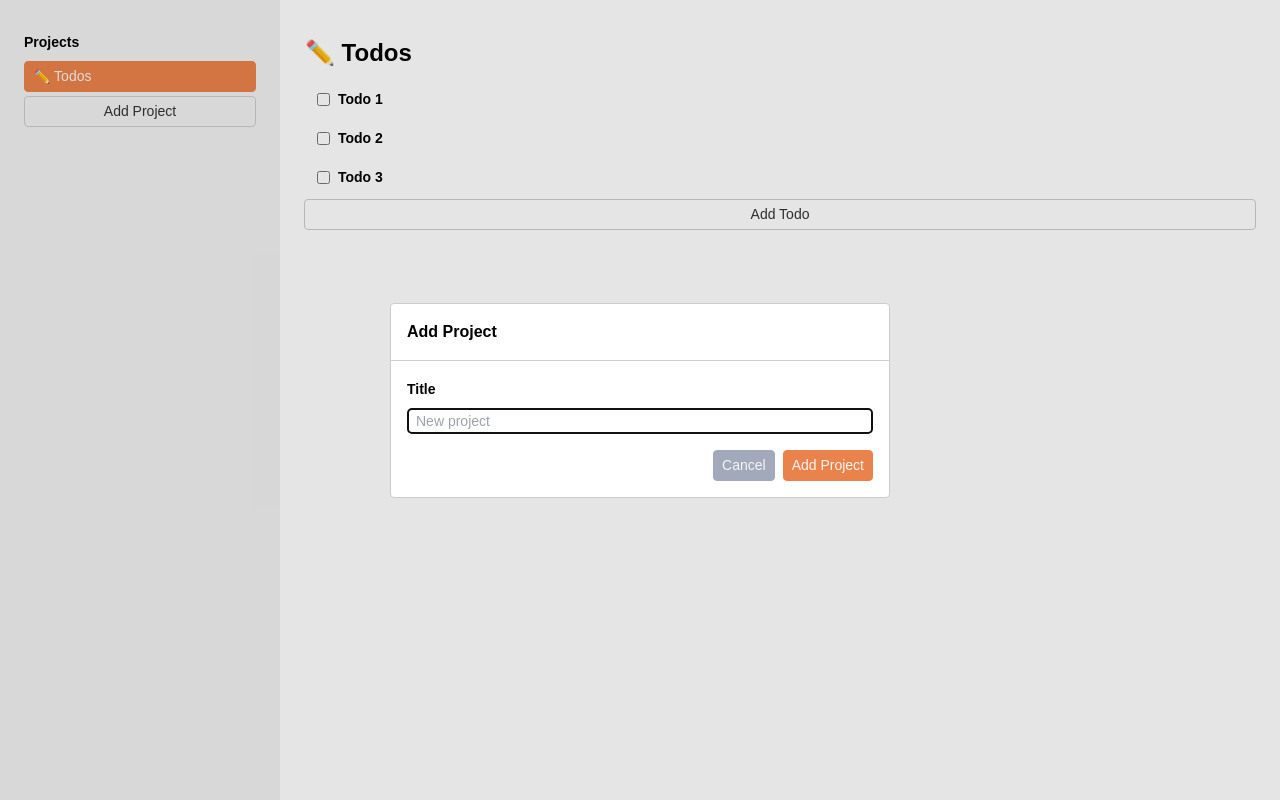
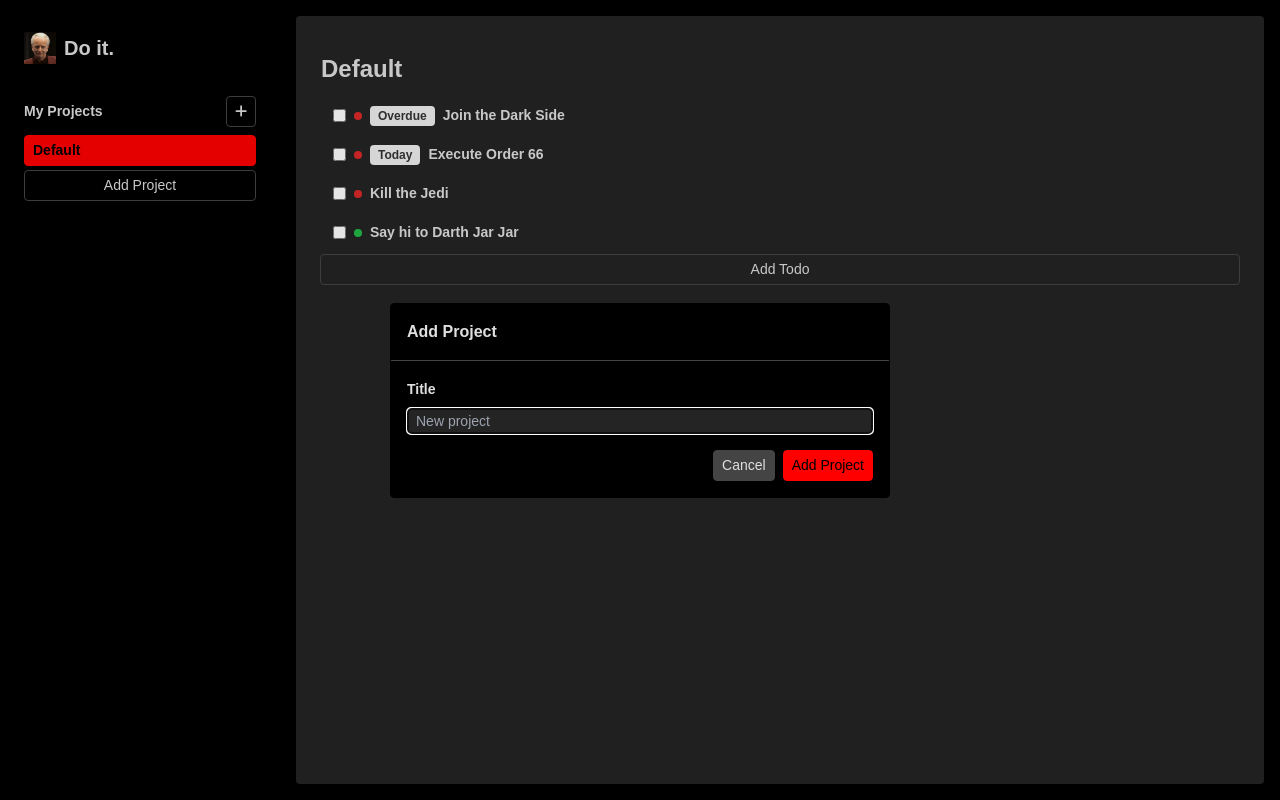
Before and after one commit to dachendev/odin-todo, a website built with webpack: page src/template.html in a window 1280 px wide. Both pictures are taken after a click on the button "Add Project". Built offline with nearby package versions, Linux system fonts and the light colour scheme; a web font is replaced by a local one.

Commit message:
feat: Add sith theme

```diff
--- a/src/index.js
+++ b/src/index.js
@@ -7,6 +7,9 @@ import { createTodo } from './modules/app/todos.js';
 import * as domUtils from './modules/domUtils.js';
 import { loadProjects, storeProjects } from './modules/storageUtils.js';
 import './style.css';
+import Logo from './assets/logo.jpg';
+
+window.APP_NAME = 'Do it.';
 
 function domLoaded() {
     // Load projects from local storage
@@ -21,17 +24,22 @@ function domLoaded() {
         projectManager = createProjectManager({ storeProjects });
 
         // Create default project
-        var defaultProject = createProject({ title: '✏️ Todos' });
+        var defaultProject = createProject({ title: 'Default' });
         projectManager.addProject(defaultProject);
         projectManager.setActiveProject(defaultProject.id);
 
         // Add todos
         defaultProject.addManyTodos([
-            createTodo({ title: 'Todo 1' }),
-            createTodo({ title: 'Todo 2' }),
-            createTodo({ title: 'Todo 3' }),
+            createTodo({ title: 'Join the Dark Side', priority: 'high', dueDate: new Date('2022-01-01') }),
+            createTodo({ title: 'Execute Order 66', priority: 'high', dueDate: new Date().setHours(0, 0, 0, 0) }),
+            createTodo({ title: 'Kill the Jedi', priority: 'high' }),
+            createTodo({ title: 'Say hi to Darth Jar Jar', priority: 'low' }),
         ]);
     }
+
+    // Update head
+    document.title = `${projectManager.getActiveProject().title} - ${window.APP_NAME}`;
+    document.getElementById('logo').src = Logo;
 
     /* Setup DOM */
     // Setup modals
--- a/src/modules/domUtils.js
+++ b/src/modules/domUtils.js
@@ -1,17 +1,19 @@
 import { createProject } from './app/projects.js';
 import { createTodo } from './app/todos.js';
-import { differenceInDays, compareAsc, isThisYear, format as formatDate } from 'date-fns';
+import * as dateFns from 'date-fns';
 
 /* Modals */
 
 export function setupAddProjectModal(projectManager) {
-    var addProjectButton = document.getElementById('add-project-button');
+    var addProjectButtons = document.querySelectorAll('.add-project-button');
     var addProjectModal = document.getElementById('add-project-modal');
     var addProjectForm = document.querySelector('#add-project-modal form');
 
-    addProjectButton.addEventListener('click', () => {
-        // Show modal
-        addProjectModal.showModal();
+    addProjectButtons.forEach(button => {
+        button.addEventListener('click', () => {
+            // Show modal
+            addProjectModal.showModal();
+        });
     });
 
     addProjectForm.addEventListener('submit', (e) => {
@@ -72,6 +74,10 @@ export function setupAddTodoModal(projectManager) {
             priority = null;
         }
 
+        if (dueDate) {
+            dueDate = new Date(dueDate.replace(/-/g, '/'));
+        }
+
         var todo = createTodo({ title, priority, dueDate, notes, project });
         projectManager.getProjectById(project).addTodo(todo);
 
@@ -110,7 +116,7 @@ export function setupEditTodoModal(projectManager) {
             editTodoForm.querySelector('[name="id"]').value = todo.id;
             editTodoForm.querySelector('[name="title"]').value = todo.title;
             editTodoForm.querySelector('[name="priority"]').value = todo.priority;
-            editTodoForm.querySelector('[name="dueDate"]').value = todo.dueDate;
+            editTodoForm.querySelector('[name="dueDate"]').valueAsDate = todo.dueDate;
             editTodoForm.querySelector('[name="notes"]').value = todo.notes;
             editTodoForm.querySelector('[name="project"]').value = todo.project;
 
@@ -142,6 +148,10 @@ export function setupEditTodoModal(projectManager) {
 
         if (priority === 'unset') {
             priority = null;
+        }
+
+        if (dueDate) {
+            dueDate = new Date(dueDate.replace(/-/g, '/'));
         }
 
         todo.title = title;
@@ -222,12 +232,17 @@ export function renderProjectSelects(projectManager) {
 /* Content */
 
 export function setActiveProject(projectManager, projectId) {
+    var project = projectManager.getProjectById(projectId);
+
     // Don't set active project if it's already active
-    if (projectId === projectManager.getActiveProjectId()) {
+    if (project.id === projectManager.getActiveProjectId()) {
         return;
     }
 
-    projectManager.setActiveProject(projectId);
+    projectManager.setActiveProject(project.id);
+
+    // Update head
+    document.title = `${project.title} - ${window.APP_NAME}`;
 
     // Update active project in project list
     var projectList = document.getElementById('project-list');
@@ -236,7 +251,7 @@ export function setActiveProject(projectManager, projectId) {
         li.classList.remove('active');
     });
 
-    projectList.querySelector(`li[data-id="${projectId}"]`).classList.add('active');
+    projectList.querySelector(`li[data-id="${project.id}"]`).classList.add('active');
 
     // Re-render content
     renderContent(projectManager);
@@ -317,21 +332,21 @@ export function createTodoItem(todo) {
         dueDate.classList.add('todo-due-date');
 
         // Determine due date color & text
-        var now = new Date();
-        var dueIn = differenceInDays(todo.dueDate, now);
+        var now = new Date().setHours(0, 0, 0, 0);
+        var dueIn = dateFns.differenceInDays(todo.dueDate, now);
 
-        if (dueIn === 0) {
+        if (dateFns.isToday(todo.dueDate)) {
             dueDate.textContent = 'Today';
-        } else if (compareAsc(todo.dueDate, now) < 0) {
+        } else if (dateFns.compareAsc(todo.dueDate, now) < 0) {
             dueDate.textContent = 'Overdue';
         } else if (dueIn === 1) {
             dueDate.textContent = 'Tomorrow';
         } else if (dueIn <= 7) {
             dueDate.textContent = `${dueIn} days`;
-        } else if (isThisYear(todo.dueDate)) {
-            dueDate.textContent = formatDate(todo.dueDate, 'MMM d');
+        } else if (dateFns.isThisYear(todo.dueDate)) {
+            dueDate.textContent = dateFns.format(todo.dueDate, 'MMM d');
         } else {
-            dueDate.textContent = formatDate(todo.dueDate, 'PP');
+            dueDate.textContent = dateFns.format(todo.dueDate, 'PP');
         }
 
         li.appendChild(dueDate);
--- a/src/modules/storageUtils.js
+++ b/src/modules/storageUtils.js
@@ -41,6 +41,8 @@ export function loadProjects() {
     if (projects) {
         projects = JSON.parse(projects).map(project => {
             project.todos = JSON.parse(project.todos).map(todo => {
+                todo.dueDate = new Date(todo.dueDate);
+
                 return createTodo(todo);
             });
 
--- a/src/style.css
+++ b/src/style.css
@@ -33,10 +33,10 @@
 }
 
 body {
-    --body-color: #000;
-    --body-bg: #fff;
+    --body-color: #dfdfdf;
+    --body-bg: #242424;
     color: var(--body-color);
-    background-color: var(--body-bg);
+    background-color: #000;
 }
 
 /* Typography */
@@ -68,8 +68,8 @@ body {
 
 .sidebar {
     /* Variables */
-    --sidebar-color: #000;
-    --sidebar-bg: #f0f0f0;
+    --sidebar-color: #dfdfdf;
+    --sidebar-bg: #000;
 
     /* Default Styles */
     grid-area: sidebar;
@@ -80,8 +80,24 @@ body {
 
 .main-content {
     grid-area: main-content;
+    border-radius: 0.25rem;
+    margin: 1rem;
     padding: 2rem 1.5rem;
     background-color: var(--body-bg);
+}
+
+/* Sidebar */
+
+.sidebar-brand {
+    display: flex;
+    align-items: center;
+    gap: 0.5rem;
+    margin-bottom: 2rem;
+}
+
+.logo {
+    width: auto;
+    height: 2rem;
 }
 
 /* Buttons */
@@ -104,6 +120,7 @@ body {
     border-radius: 0.25rem;
     padding: var(--btn-padding-y) var(--btn-padding-x);
     font-size: var(--btn-font-size);
+    font-weight: 500;
     color: var(--btn-color);
     background-color: var(--btn-bg);
     cursor: pointer;
@@ -130,35 +147,35 @@ body {
 }
 
 .btn-primary {
-    --btn-border-color: #EA824B;
-    --btn-color: #F5F5F5;
-    --btn-bg: #EA824B;
+    --btn-border-color: #ff0000;
+    --btn-color: #000;
+    --btn-bg: #ff0000;
+    --btn-hover-border-color: #cc0000;
+    --btn-hover-bg: #cc0000;
 }
 
 .btn-secondary {
-    --btn-border-color: #A1A9BB;
-    --btn-color: #F5F5F5;
-    --btn-bg: #A1A9BB;
+    --btn-border-color: #444;
+    --btn-color: #dfdfdf;
+    --btn-bg: #444;
+    --btn-hover-border-color: #333;
+    --btn-hover-bg: #333;
 }
 
-.btn-outline-light {
-    --btn-border-color: #ccc;
-    --btn-color: #333;
+.btn-outline {
+    --btn-border-color: #444;
+    --btn-color: #dfdfdf;
     --btn-bg: transparent;
-}
-
-.btn-danger {
-    --btn-border-color: #db2828;
-    --btn-color: #fff;
-    --btn-bg: #db2828;
+    --btn-hover-color: #000;
+    --btn-hover-bg: #dfdfdf;
 }
 
 .btn-outline-danger {
-    --btn-border-color: #db2828;
-    --btn-color: #db2828;
+    --btn-border-color: #2d2b3c;
+    --btn-color: #dfdfdf;
     --btn-bg: transparent;
     --btn-hover-color: #fff;
-    --btn-hover-bg: #db2828;
+    --btn-hover-bg: #2d2b3c;
 }
 
 /* Modals */
@@ -166,13 +183,16 @@ body {
 .modal {
     /* Variables */
     --modal-max-width: 500px;
+    --modal-color: #dfdfdf;
+    --modal-bg: #000;
 
     /* Default Styles */
     width: auto;
     max-width: var(--modal-max-width);
-    border: 1px solid #ccc;
+    border: 1px solid #000;
     border-radius: 0.25rem;
-    background-color: var(--body-bg);
+    color: var(--modal-color);
+    background-color: var(--modal-bg);
 }
 
 .modal-header,
@@ -182,11 +202,11 @@ body {
 }
 
 .modal-header {
-    border-bottom: 1px solid #ccc;
+    border-bottom: 1px solid #444;
 }
 
 .modal-footer {
-    border-top: 1px solid #ccc;
+    border-top: 1px solid #444;
 }
 
 .modal-title {
@@ -228,7 +248,7 @@ body {
     padding: var(--form-control-padding-y) var(--form-control-padding-x);
     font-size: var(--form-control-font-size);
     line-height: normal;
-    border: 1px solid #ccc;
+    border: 1px solid #444;
     border-radius: 0.25rem;
     color: var(--body-color);
     background-color: var(--body-bg);
@@ -248,7 +268,7 @@ body {
 }
 
 .form-control-plaintext:focus {
-    border-color: #ccc;
+    border-color: #444;
     padding: 0.375rem 0.75rem;
 }
 
@@ -267,17 +287,19 @@ body {
     margin-bottom: 0.25rem;
     font-size: 0.875rem;
     cursor: pointer;
+    transition: border-color 0.3s ease, background-color 0.3s ease;
 }
 
 .project-item.active {
-    border-color: #EA824B;
-    color: #F5F5F5;
-    background-color: #EA824B;
+    font-weight: 600;
+    border-color: #ff0000;
+    color: #000;
+    background-color: #ff0000;
 }
 
 .project-item:not(.active):hover {
-    border-color: #ccc;
-    background-color: #eee;
+    border-color: #242424;
+    background-color: #242424;
 }
 
 /* Todos */
@@ -293,6 +315,7 @@ body {
     color: var(--body-color);
     background-color: var(--body-bg);
     cursor: pointer;
+    transition: background-color 0.3s ease;
 }
 
 .todo-item > :not(input[type='checkbox']) {
@@ -300,7 +323,7 @@ body {
 }
 
 .todo-item:hover {
-    border-color: #ccc;
+    background-color: #000;
 }
 
 .todo-title {
--- a/src/template.html
+++ b/src/template.html
@@ -4,7 +4,7 @@
 <head>
     <meta charset="UTF-8">
     <meta name="viewport" content="width=device-width, initial-scale=1.0">
-    <title>Document</title>
+    <title>Do it.</title>
 
     <link rel="preconnect" href="https://rsms.me/">
     <link rel="stylesheet" href="https://rsms.me/inter/inter.css">
@@ -145,15 +145,29 @@
     <!-- Main Content -->
     <div class="grid-container">
         <div class="sidebar">
-            <h3 class="h3 mb-2">Projects</h3>
-            <ul id="project-list"></ul>
-            <button id="add-project-button" type="button" class="btn btn-block btn-sm btn-outline-light">Add Project</button>
+            <div class="sidebar-brand">
+                <img id="logo" alt="logo" class="logo">
+                <h1 class="h2">Do it.</h1>
+            </div>
+
+            <div class="sidebar-projects">
+                <div class="flex justify-between items-center mb-2">
+                    <h3 class="h3">My Projects</h3>
+                    <button type="button" class="btn btn-sm btn-outline add-project-button">
+                        <i class="fa-solid fa-plus"></i>
+                    </button>
+                </div>
+
+                <ul id="project-list"></ul>
+
+                <button type="button" class="btn btn-block btn-sm btn-outline add-project-button">Add Project</button>
+            </div>
         </div>
 
         <div class="main-content">
             <input id="project-title" type="text" class="form-control-plaintext h1 mb-2" placeholder="Project Title">
             <ul id="todo-list"></ul>
-            <button id="add-todo-button" type="button" class="btn btn-block btn-sm btn-outline-light">Add Todo</button>
+            <button id="add-todo-button" type="button" class="btn btn-block btn-sm btn-outline">Add Todo</button>
         </div>
     </div>
 </body>
```
Also changed, not shown: src/assets/logo.jpg (added).
